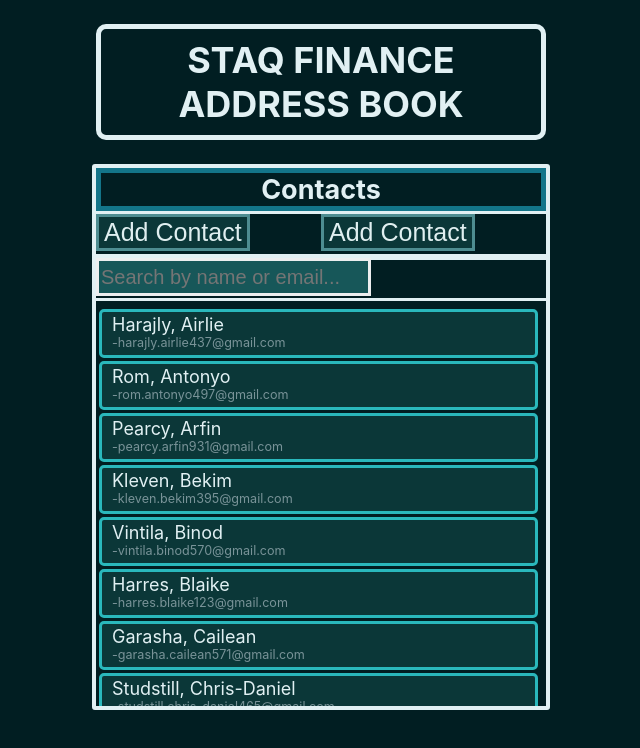
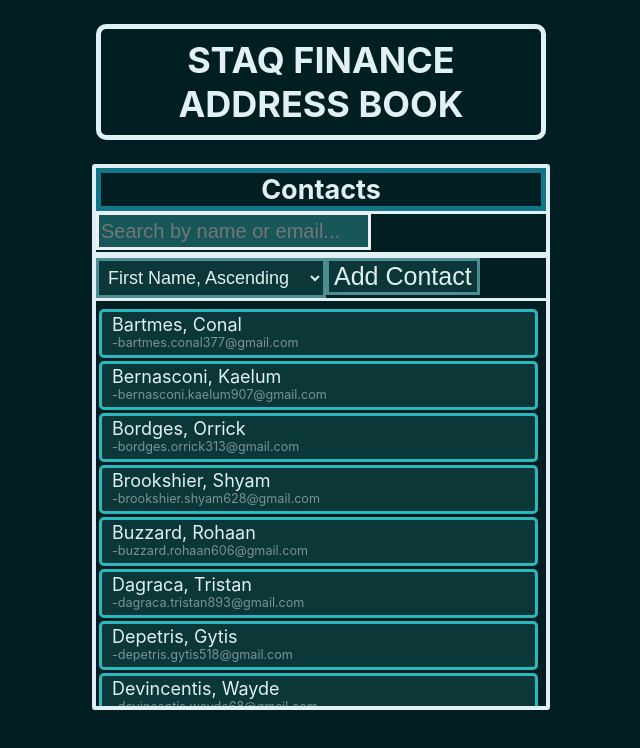
Before and after one commit to scottcl68/staq-address-book, a React (Create React App) app in the folder staq-address-book/: page / in a window 1280 px wide. Shown: the top 748 px of the page, without its empty margins (319-959 px from the left). Built offline with nearby package versions, Linux system fonts and the light colour scheme.

Commit message:
change placement of comonents

```diff
--- a/staq-address-book/src/App.css
+++ b/staq-address-book/src/App.css
@@ -182,6 +182,16 @@ body {
   padding-left: 5px;
   padding-right: 5px;
 }
-/* .search-bar-col {
 
-} */
+.select-sort {
+  font-size: 18px;
+  color: rgb(224, 239, 240);
+  background-color: rgb(11, 55, 56);
+  border: 3px solid;
+  border-color: rgb(78, 141, 145);
+  /* height: fill; */
+  /* width: fill; */
+
+  padding-left: 5px;
+  padding-right: 5px;
+}
--- a/staq-address-book/src/App.tsx
+++ b/staq-address-book/src/App.tsx
@@ -1,6 +1,6 @@
-import React from 'react';
+import React, {useState, useEffect} from 'react';
 import  ContactCard from './classes';
-import contacts from './contactListFile'
+import {contacts as externalContacts} from './contactListFile'
 import './App.css';
 
 
@@ -50,35 +50,14 @@ function ListEntry (props) {
 }
 
 interface ContactListProps {
-    contactList: ContactCard[] ,
-    sortBy: string,
+    contactList: ContactCard[]
 }
 
 class ContactList extends React.Component<ContactListProps, any> {
-
-    sortedContactList(sortBy) {
-        let contactList = this.props.contactList.slice();
-        if (sortBy === 'firstNameAscending'){
-            contactList.sort((a, b) => (a.firstName < b.firstName ? -1 : 1));
-        } else if (sortBy === 'firstNameDescending') {
-            contactList.sort((a, b) => (a.firstName > b.firstName ? -1 : 1));
-        } else if (sortBy === 'emailAscending'){
-            contactList.sort((a, b) => (a.email < b.email ? -1 : 1));
-        } else if (sortBy === 'emailDescending') {
-            contactList.sort((a, b) => (a.email > b.email ? -1 : 1));
-        } else if (sortBy === 'lastNameAscending'){
-            contactList.sort((a, b) => (a.lastName < b.lastName ? -1 : 1));
-        } else if (sortBy === 'lastNameDescending') {
-            contactList.sort((a, b) => (a.lastName > b.lastName ? -1 : 1));
-        }
-        return contactList.slice();
-    }
-
     render() {
-        const contactList = this.props.contactList;
         return (
             <div className='contact-list-body'>
-            {this.sortedContactList(this.props.sortBy).map(contact =>
+            {this.props.contactList.map(contact =>
                 <div>
                     <ListEntry
                     name={contact.lastName + ", " + contact.firstName}
@@ -87,15 +66,79 @@ class ContactList extends React.Component<ContactListProps, any> {
                     {/* {user.lastName + ", " + user.firstName} */}
                 </div>
             )}
-        </div>
+            </div>
         )
     }
+}
+
+// function ContactList(props) {
+//     return(
+//         <div className='contact-list-body'>
+//         {this.props.contactList.map(contact =>
+//             <div>
+//                 <ListEntry
+//                 name={contact.lastName + ", " + contact.firstName}
+//                 email={contact.email}
+//                 />
+//                 {/* {user.lastName + ", " + user.firstName} */}
+//             </div>
+//         )}
+//         </div>
+//     )
+// }
+
+function SortByDropdown(props) {
+    return (
+            <select
+            className='select-sort'
+            onChange={(e): void => this.props.onChange(e)}
+            >
+                  <option value="firstNameAscending">First Name, Ascending</option>
+                  <option value="firstNameDescending">First Name, Descending</option>
+                  <option value="lastNameAscending">Last Name, Ascending</option>
+                  <option value="lastNameDescending">Last Name, Descending</option>                  <option value="firstNameAscending">First Name, Ascending</option>
+                  <option value="emailAscending">Email, Ascending</option>
+                  <option value="emailDescending">Email, Descending</option>
+            </select>
+    );
 }
 
 
 
 
-class App extends React.Component<{}, {contactList: ContactCard[]}> {
+class App extends React.Component {
+    constructor(props) {
+        super(props);
+        this.state = {
+            sortOption: "",
+        };
+        this.handleSelect = this.handleSelect.bind(this);
+    }
+
+    handleSelect(e) {
+        return
+    }
+
+    sortedContactList(sortBy) {
+        let contactList = externalContacts.slice();
+        if (sortBy){
+            if (sortBy === 'firstNameAscending'){
+                contactList.sort((a, b) => (a.firstName < b.firstName ? -1 : 1));
+            } else if (sortBy === 'firstNameDescending') {
+                contactList.sort((a, b) => (a.firstName > b.firstName ? -1 : 1));
+            } else if (sortBy === 'emailAscending'){
+                contactList.sort((a, b) => (a.email < b.email ? -1 : 1));
+            } else if (sortBy === 'emailDescending') {
+                contactList.sort((a, b) => (a.email > b.email ? -1 : 1));
+            } else if (sortBy === 'lastNameAscending'){
+                contactList.sort((a, b) => (a.lastName < b.lastName ? -1 : 1));
+            } else if (sortBy === 'lastNameDescending') {
+                contactList.sort((a, b) => (a.lastName > b.lastName ? -1 : 1));
+            }
+        }
+        return contactList.slice();
+    }
+
     render() {
         return (
             <div className='page'>
@@ -107,18 +150,23 @@ class App extends React.Component<{}, {contactList: ContactCard[]}> {
                         <div className='contact-list-head'>
                             Contacts
                         </div>
-                        <div className='contact-list-sub-header'>
-                            <div className='contact-list-sub-header-col'><button className='add-contact-button'>Add Contact</button></div>
-                            <div className='contact-list-sub-header-col'><button className='add-contact-button'>Add Contact</button></div>
-
-                        </div>
                         <div className='search-bar-sub-header'>
                             <div className='search-bar-col'><input type="text" className='search-bar' placeholder='Search by name or email...'></input></div>
                             {/* <div className='search-bar-col'><button className='add-contact-button'>Go</button></div> */}
                         </div>
+                        <div className='contact-list-sub-header'>
+                            {/* <div className='contact-list-sub-header-col'><button className='add-contact-button'>Add Contact</button></div> */}
+                            <SortByDropdown
+                                onChange={(e) => this.handleSelect(e)}
+                            />
+                            <div className='contact-list-sub-header-col'><button className='add-contact-button'>Add Contact</button></div>
+
+
+                        </div>
+
                         <ContactList
-                            contactList={contacts}
-                            sortBy={'firstNameAscending'}
+                            contactList={this.sortedContactList('lastNameAscending').slice()}
+                            // sortBy={this.state.sortOption}
                             // sortBy={'lastNameAscending'}
                             // sortBy={'emailAscending'}
                             // sortBy={'firstNameDescending'}
--- a/staq-address-book/src/contactListFile.tsx
+++ b/staq-address-book/src/contactListFile.tsx
@@ -20,6 +20,4 @@ export function getRandomContacts(num){
     return contacts
 }
 
-let contacts = getRandomContacts(50);
-
-export default contacts
+export let contacts = getRandomContacts(50);
```
